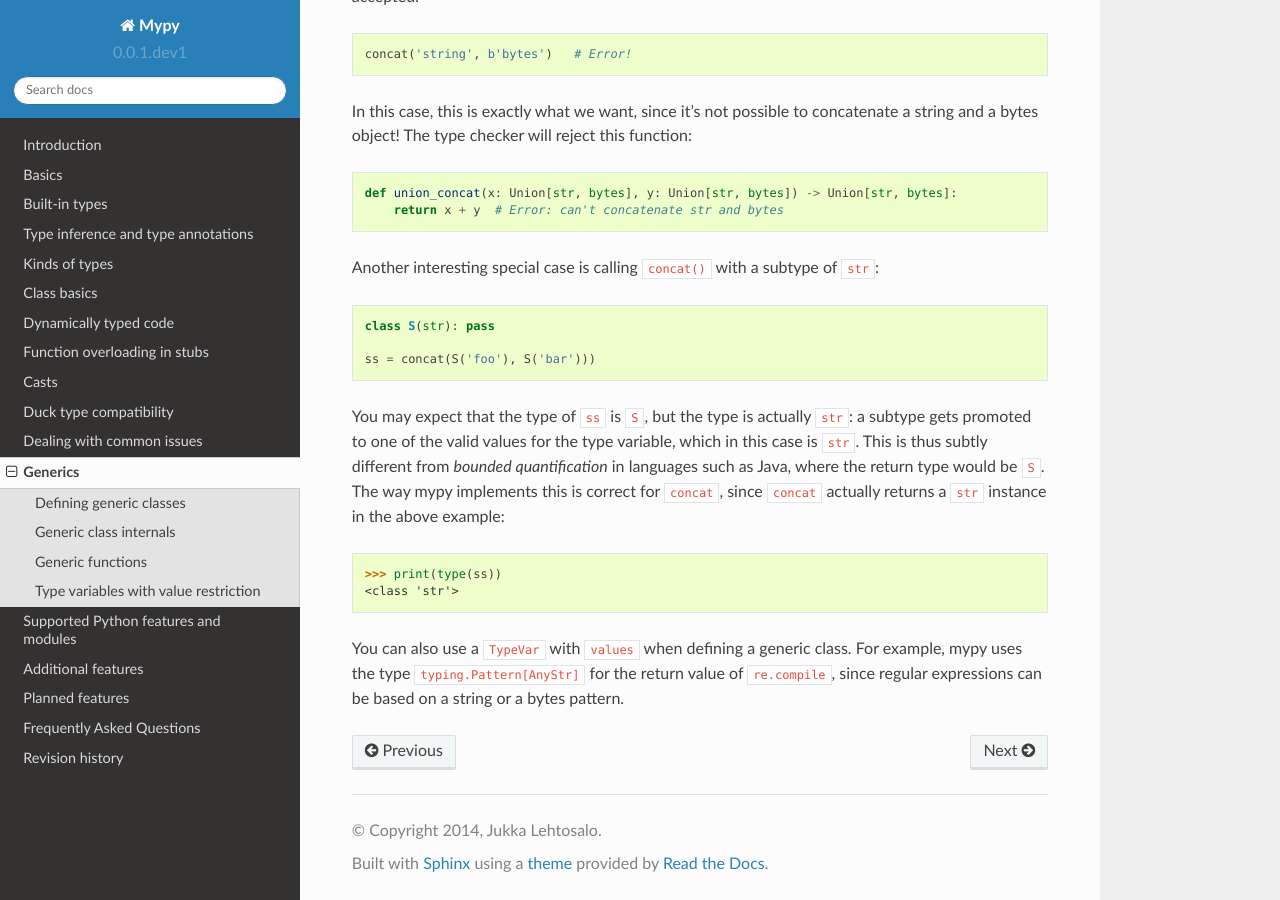
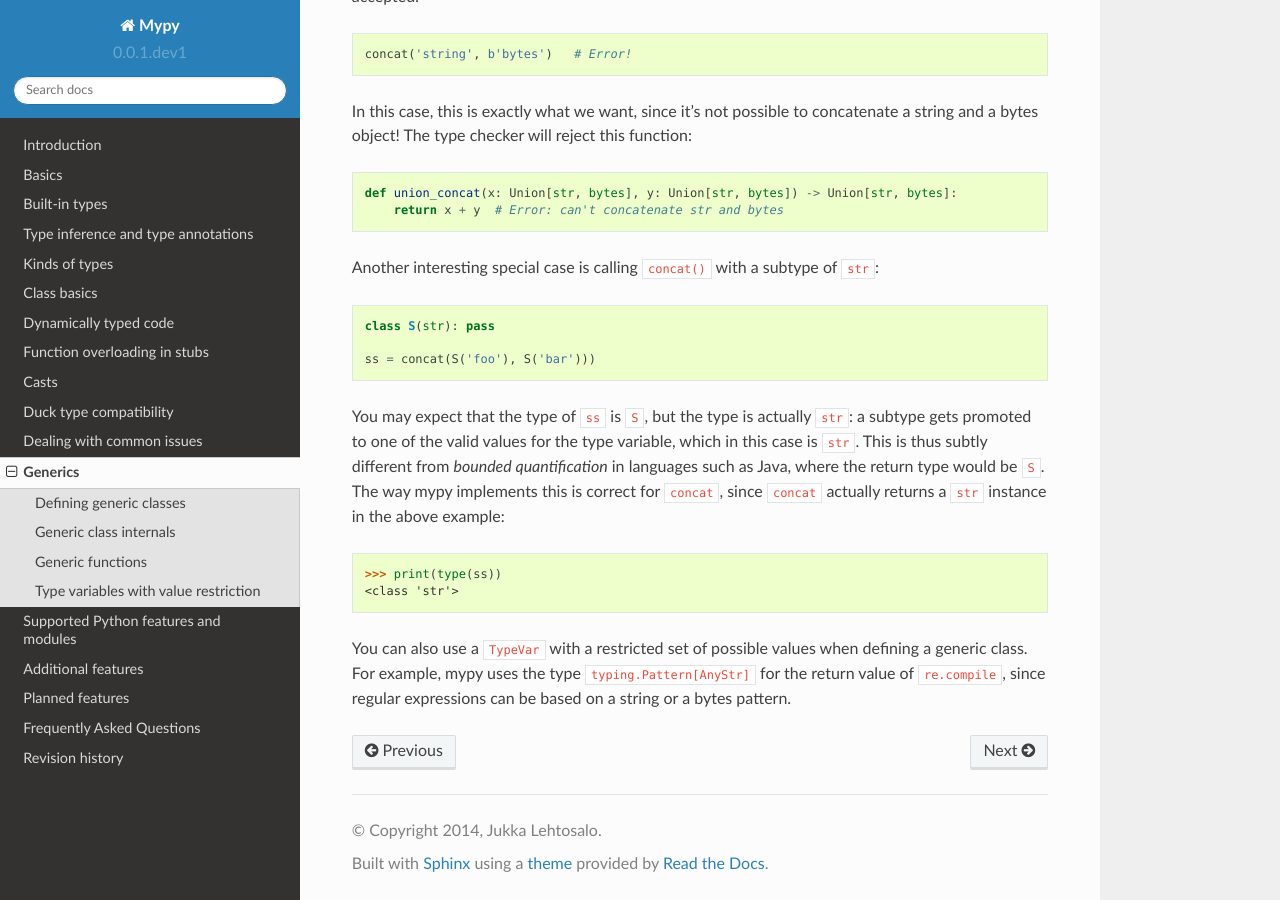
Before and after one commit to lucalysoft/mypy, a Sphinx documentation site: the page built from docs/source/generics.rst, in a window 1280 px wide and 900 px high, scrolled down 3352 px. Built offline with Sphinx 7.4.7 and the Read the Docs theme 2.0.0, drawn with Linux system fonts in a browser that asks for light colours.

Commit message:
Update TypeVar documentation

```diff
--- a/docs/source/generics.rst
+++ b/docs/source/generics.rst
@@ -209,7 +209,7 @@ this is correct for ``concat``, since ``concat`` actually returns a
     >>> print(type(ss))
     <class 'str'>
 
-You can also use a ``TypeVar`` with ``values`` when defining a generic
-class. For example, mypy uses the type ``typing.Pattern[AnyStr]`` for the
-return value of ``re.compile``, since regular expressions can be based
-on a string or a bytes pattern.
+You can also use a ``TypeVar`` with a restricted set of possible
+values when defining a generic class. For example, mypy uses the type
+``typing.Pattern[AnyStr]`` for the return value of ``re.compile``,
+since regular expressions can be based on a string or a bytes pattern.
```
